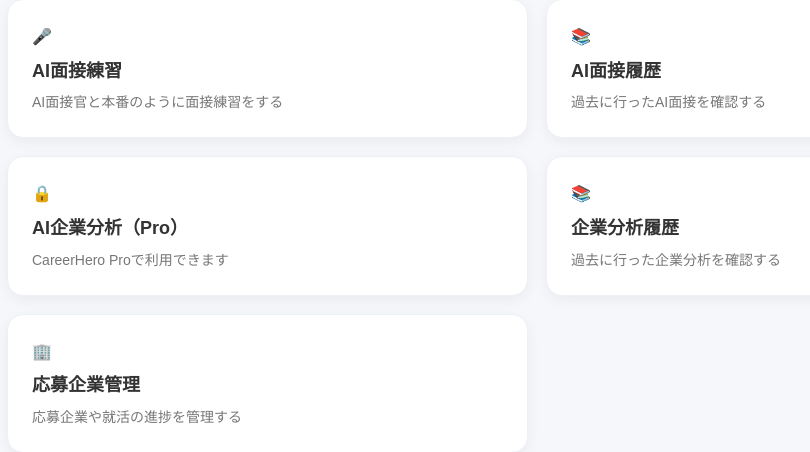
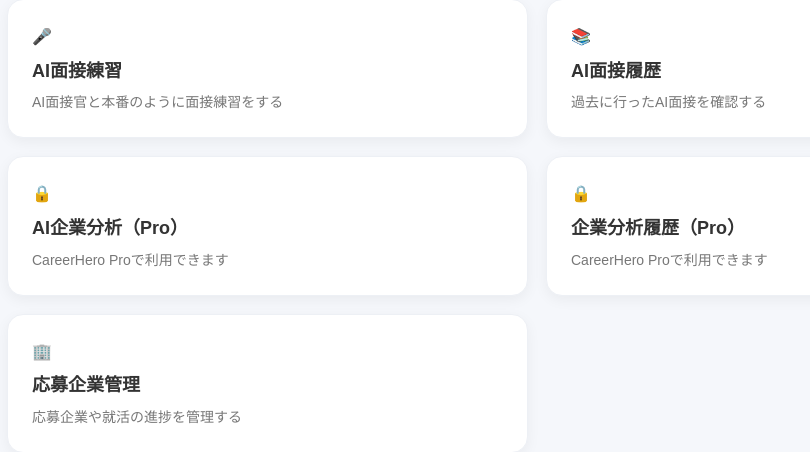
Before and after one commit to hasegawa-div/careerhero, a Flask app: page /dashboard in a window 1280 px wide. Shown: the part 1262-1714 px from the top of the page, without its empty margins (103-913 px from the left). Run offline with Flask 3, Linux system fonts and the light colour scheme; the visitor is signed in with stand-in values (Sample User, id 1); data comes from the database, SQL or seed files in the repository; data that the repository does not hold is empty.

Commit message:
Improve app.py and html

```diff
--- a/app.py
+++ b/app.py
@@ -1815,6 +1815,20 @@ def company_analysis_history():
     if "username" not in session:
         return redirect(url_for("login"))
 
+    # Proプラン限定
+    conn = get_db()
+
+    user = conn.execute("""
+        SELECT is_pro
+        FROM users
+        WHERE id = ?
+    """, (session["user_id"],)).fetchone()
+
+    conn.close()
+
+    if user["is_pro"] != 1:
+        flash("企業分析履歴はCareerHero Pro限定です。")
+        return redirect(url_for("pro"))
     conn = get_db()
 
     histories = conn.execute("""
--- a/templates/dashboard.html
+++ b/templates/dashboard.html
@@ -164,11 +164,20 @@
     </a>
 
     {% endif %}
+    {% if is_pro == 1 %}
     <a href="{{ url_for('company_analysis_history') }}">
         📚
         <strong>企業分析履歴</strong>
         <span>過去に行った企業分析を確認する</span>
     </a>
+    {% else %}
+    <a href="{{ url_for('company_analysis_history') }}">
+        🔒
+        <strong>企業分析履歴（Pro）</strong>
+        <span>CareerHero Proで利用できます</span>
+    </a>
+
+    {% endif %}
     <a href="{{ url_for('companies') }}">
         🏢
         <strong>応募企業管理</strong>
```
